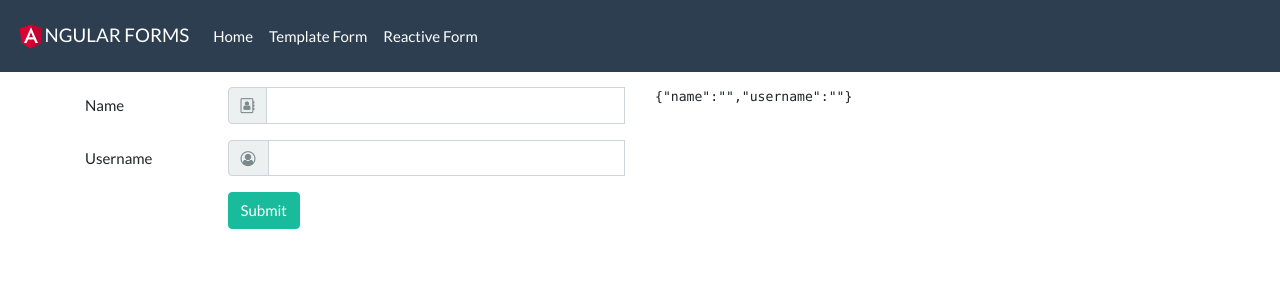
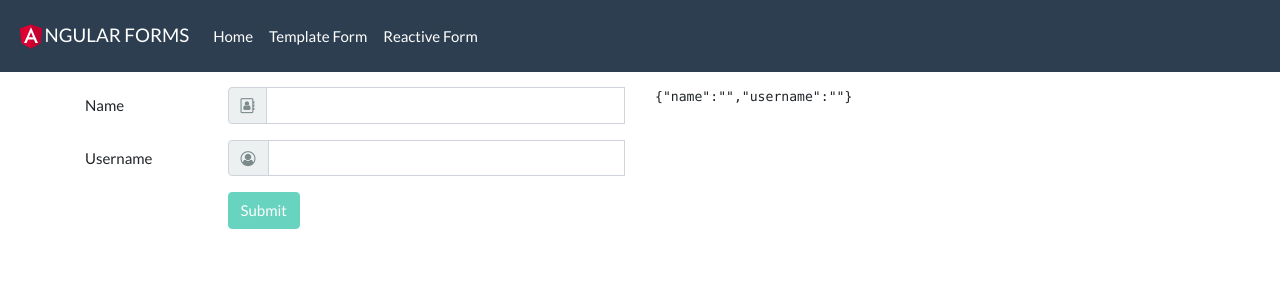
Before and after one commit to venkatesh-pai/Angular-Forms-ScotchIO, an Angular app: page /template-form in a window 1280 px wide. Shown: the top 300 px of the page. Built offline with nearby package versions, Linux system fonts and the light colour scheme.

Commit message:
06 - Overall Form Validation

```diff
--- a/src/app/template-form/template-form.component.html
+++ b/src/app/template-form/template-form.component.html
@@ -3,7 +3,7 @@
     <div class="alert alert-success" *ngIf="isSubmitted">
       <strong>User</strong> created successfully!.
     </div>
-    <form (ngSubmit)="processForm()" *ngIf="!isSubmitted">
+    <form #userForm="ngForm" (ngSubmit)="processForm()" *ngIf="!isSubmitted">
       <div class="form-group row">
         <label for="name" class="col-3 col-form-label">Name</label>
         <div class="col-9">
@@ -56,7 +56,12 @@
       </div>
       <div class="form-group row">
         <div class="offset-3 col-9">
-          <button name="submit" type="submit" class="btn btn-success">
+          <button
+            name="submit"
+            type="submit"
+            class="btn btn-success"
+            [disabled]="userForm.invalid"
+          >
             Submit
           </button>
         </div>
```
